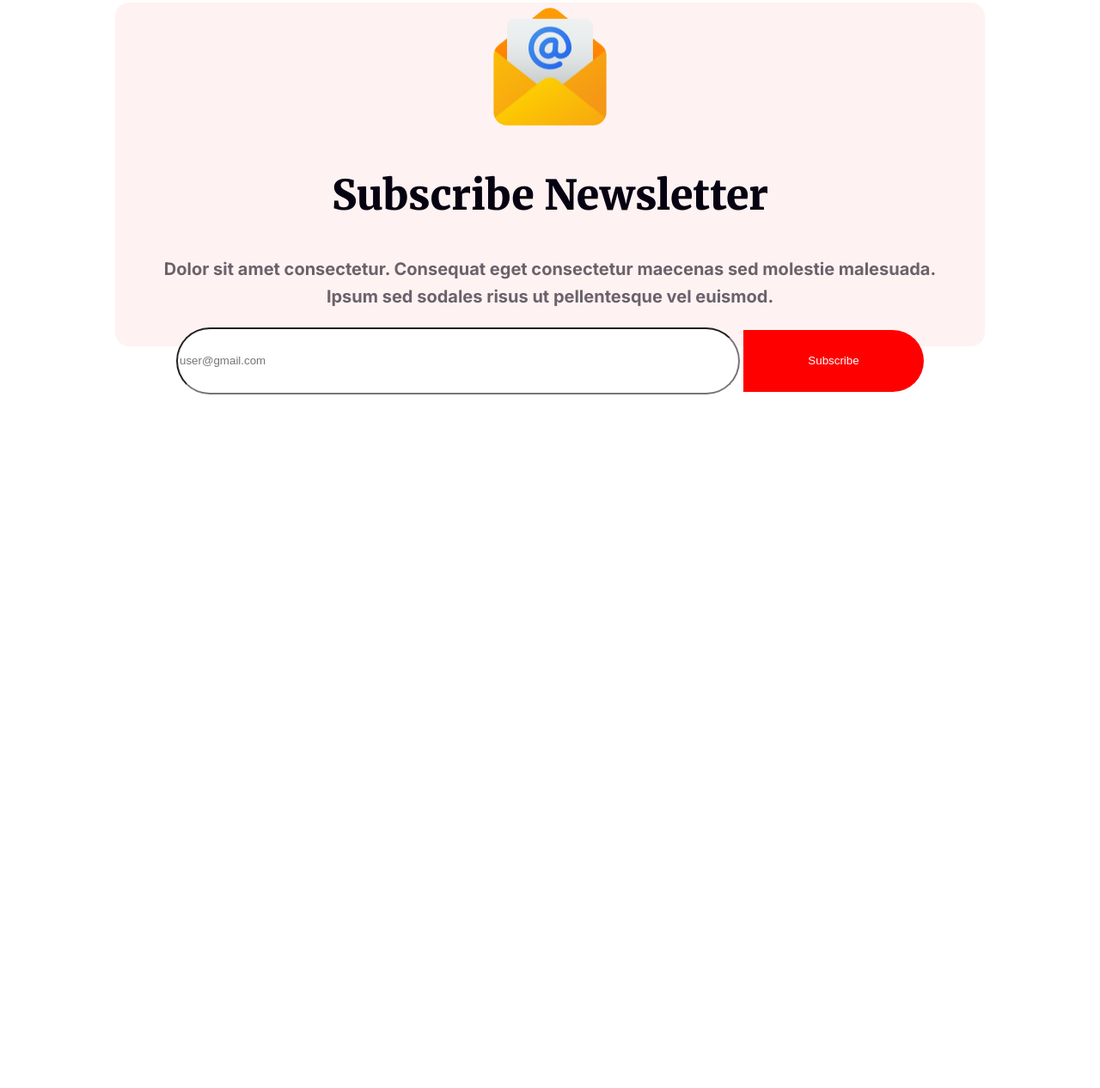
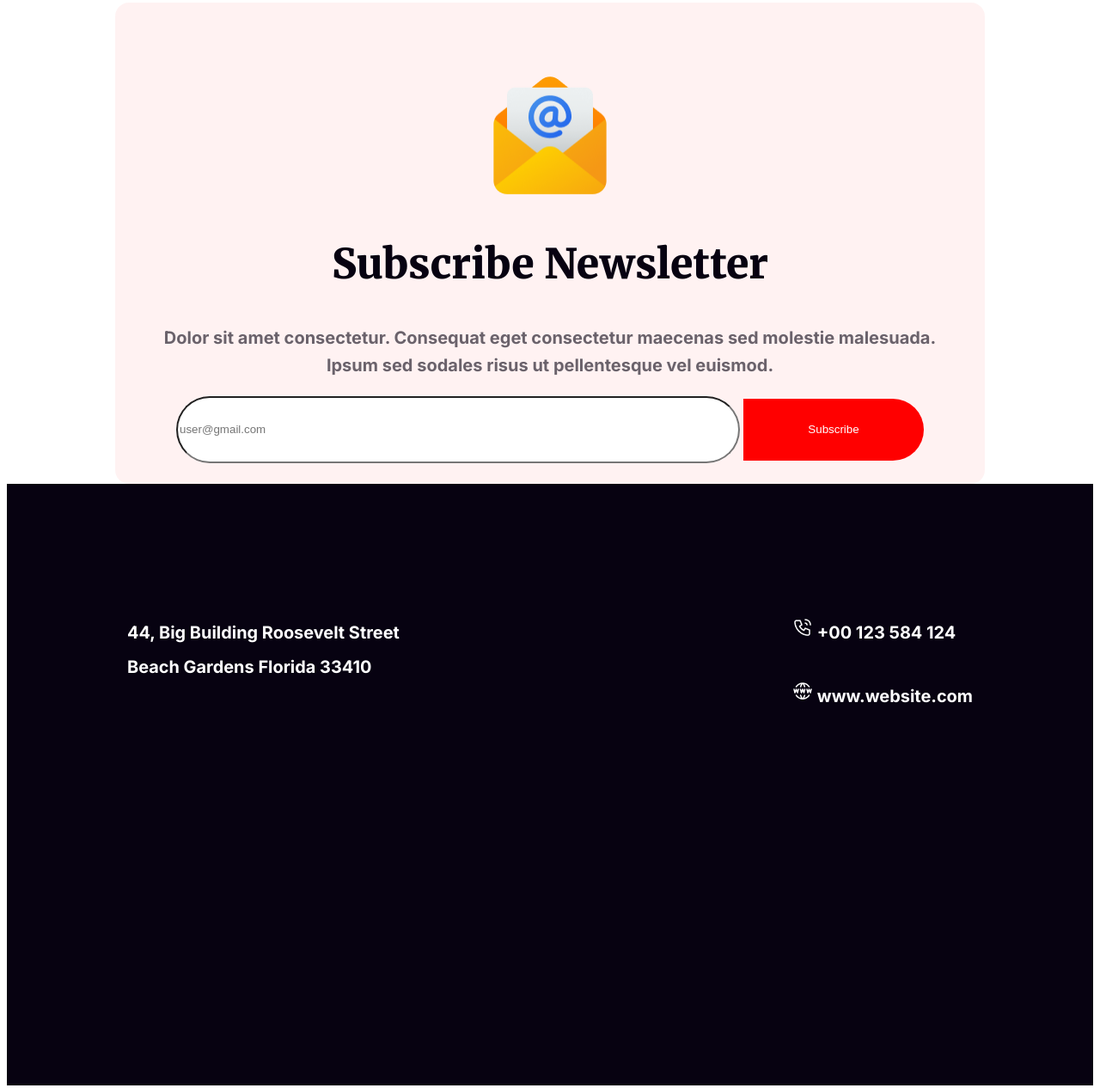
Before and after one commit to juyel66/Assignment-1, a plain HTML site: page index.html in a window 1280 px wide. Shown: the part 5007-6273 px from the top of the page at 86% size. Before the commit the page ends 5466 px from the top, so only its background shows below. Drawn offline with Linux system fonts and the light colour scheme.

Commit message:
footer section added

```diff
--- a/index.html
+++ b/index.html
@@ -155,10 +155,20 @@
     <!-- footer section footer section footer section --><!-- footer section footer section footer section -->
     <!-- footer section footer section footer section --><!-- footer section footer section footer section -->
 
-    <footer>
+    <footer class="footer-section" >
 
+    <div class="call-website-text-number" >
+        <div>
+            <h5>44, Big Building Roosevelt Street <br>
+                Beach Gardens Florida 33410</h5>
 
+        </div>
+         <div>
+                <h5> <img class="call-img" src="img/Call.png" alt="">  +00 123 584 124</h5>
+            <h5> <img class="website-img" src="img/Website.png" alt=""> www.website.com</h5>
 
+        </div>
+    </div>
 
 
     </footer>
--- a/style/style.css
+++ b/style/style.css
@@ -349,6 +349,7 @@ background-size: contain;
 text-align: center;
 margin-top: 110px;
 height:400px;
+padding: 80px 0px;
 
 }
 .email-pic{
@@ -398,3 +399,26 @@ flex-shrink: 0;
 color: white;
 border: 0px;
 }
+
+.footer-section{
+    background: #070211;
+    /* width: 1600px;
+    height: 609px;
+    flex-shrink: 0; */
+
+    font-family: Inter;
+    font-size: 24px;
+    font-weight: 500;
+    line-height: 120px;
+
+}
+.call-website-text-number{
+    display: flex;
+    justify-content: space-between;
+    padding: 120px 140px 400px;
+    color: #FFF;
+    font-family: Inter;
+    font-size: 24px;
+    font-weight: 500;
+    line-height: 40px;
+}
```
